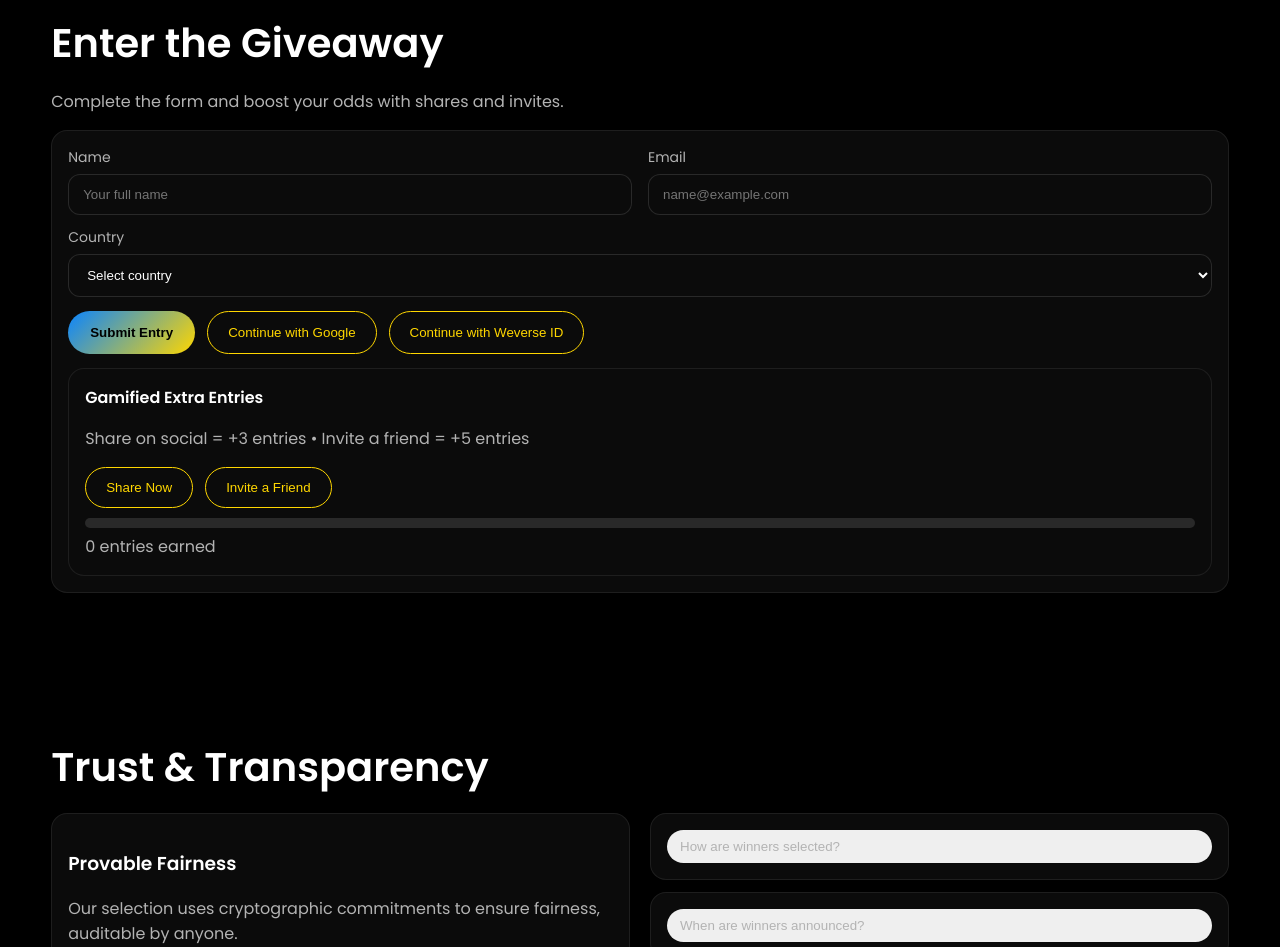
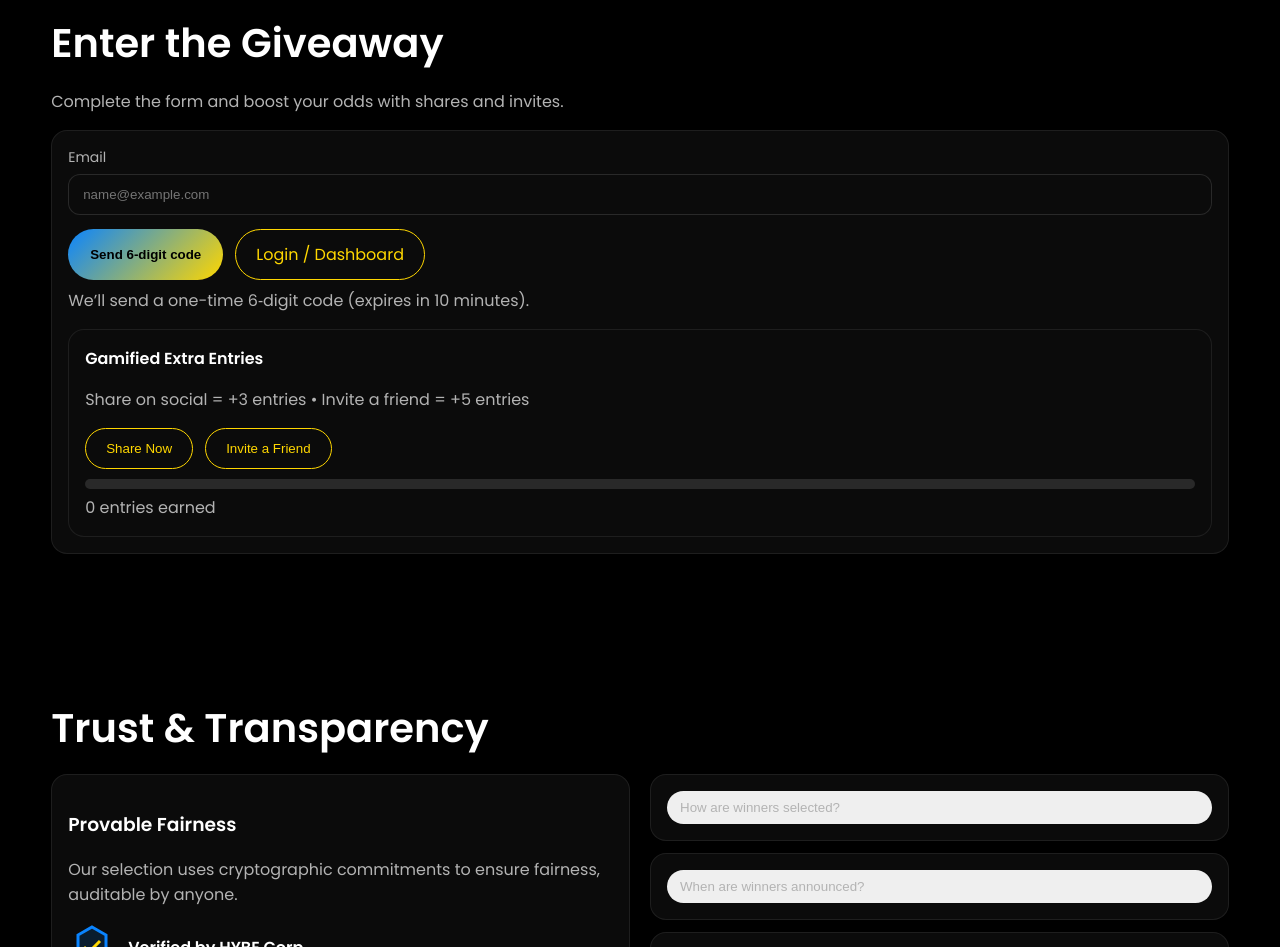
Before and after one commit to hybeprojects/Giveaway-hybe, a React (Vite) app: page / in a window 1280 px wide. Shown: the part 2100-3047 px from the top of the page. Built offline with nearby package versions, Linux system fonts and the light colour scheme.

Commit message:
Replace Entry form JSX to email-first then expand
cgen-a6eedfb9f89b4ae891b7941838339b7e

```diff
--- a/src/sections/Entry.tsx
+++ b/src/sections/Entry.tsx
@@ -64,17 +64,24 @@ export default function Entry() {
         <h2 className="section-title">Enter the Giveaway</h2>
         <p className="subtle">Complete the form and boost your odds with shares and invites.</p>
         <form className="card" style={{ padding: 16, marginTop: 12 }} onSubmit={submit}>
+          {!sent ? (
+            <div>
+              <label className="label">Email</label>
+              <input className="input" value={email} onChange={e => setEmail(e.target.value)} placeholder="name@example.com" />
+              <div className="button-row" style={{ marginTop: 14 }}>
+                <button className="button-primary" type="submit" disabled={loading}>{loading ? 'Sending…' : 'Send 6‑digit code'}</button>
+                <a className="button-secondary" href="/login">Login / Dashboard</a>
+              </div>
+              <p className="subtle" style={{ marginTop: 8 }}>We’ll send a one-time 6‑digit code (expires in 10 minutes).</p>
+            </div>
+          ) : (
+            <div>
               <div className="form-row">
                 <div>
                   <label className="label">Name</label>
                   <input className="input" value={name} onChange={e => setName(e.target.value)} placeholder="Your full name" />
                 </div>
                 <div>
-              <label className="label">Email</label>
-              <input className="input" value={email} onChange={e => setEmail(e.target.value)} placeholder="name@example.com" />
-            </div>
-          </div>
-          <div style={{ marginTop: 12 }}>
                   <label className="label">Country</label>
                   <select className="input" value={country} onChange={e => setCountry(e.target.value)}>
                     <option value="">Select country</option>
@@ -87,12 +94,30 @@ export default function Entry() {
                     <option>Australia</option>
                   </select>
                 </div>
-
+              </div>
+              <div style={{ marginTop: 12 }}>
+                <label className="label">Enter 6‑digit code</label>
+                <input className="input" inputMode="numeric" maxLength={6} value={code} onChange={e => setCode(e.target.value.replace(/[^0-9]/g, ''))} placeholder="000000" />
+              </div>
               <div className="button-row" style={{ marginTop: 14 }}>
-            <button className="button-primary" type="submit">Submit Entry</button>
-            <button type="button" className="button-secondary" onClick={googleLogin}>Continue with Google</button>
-            <button type="button" className="button-secondary" onClick={weverseLogin}>Continue with Weverse ID</button>
+                <button type="button" className="button-primary" onClick={async () => {
+                  if (!name.trim()) return alert('Name is required');
+                  if (!country) return alert('Select a country');
+                  if (code.length !== 6) return alert('Enter the 6‑digit code');
+                  setLoading(true);
+                  try {
+                    const mod = await import('../utils/supabaseClient');
+                    await mod.verifyEmailOtp(email, code);
+                    setBase(1);
+                    alert('Verified and entered. Welcome!');
+                  } catch (e: any) {
+                    alert(e?.message || 'Invalid or expired code');
+                  } finally { setLoading(false); }
+                }}>Verify & Submit Entry</button>
+                <button type="button" className="button-secondary" onClick={() => setSent(false)}>Change email</button>
               </div>
+            </div>
+          )}
 
           <div className="card" style={{ padding: 16, marginTop: 14 }}>
             <strong>Gamified Extra Entries</strong>
```
Lines whose indentation alone changed are shown as unchanged.
